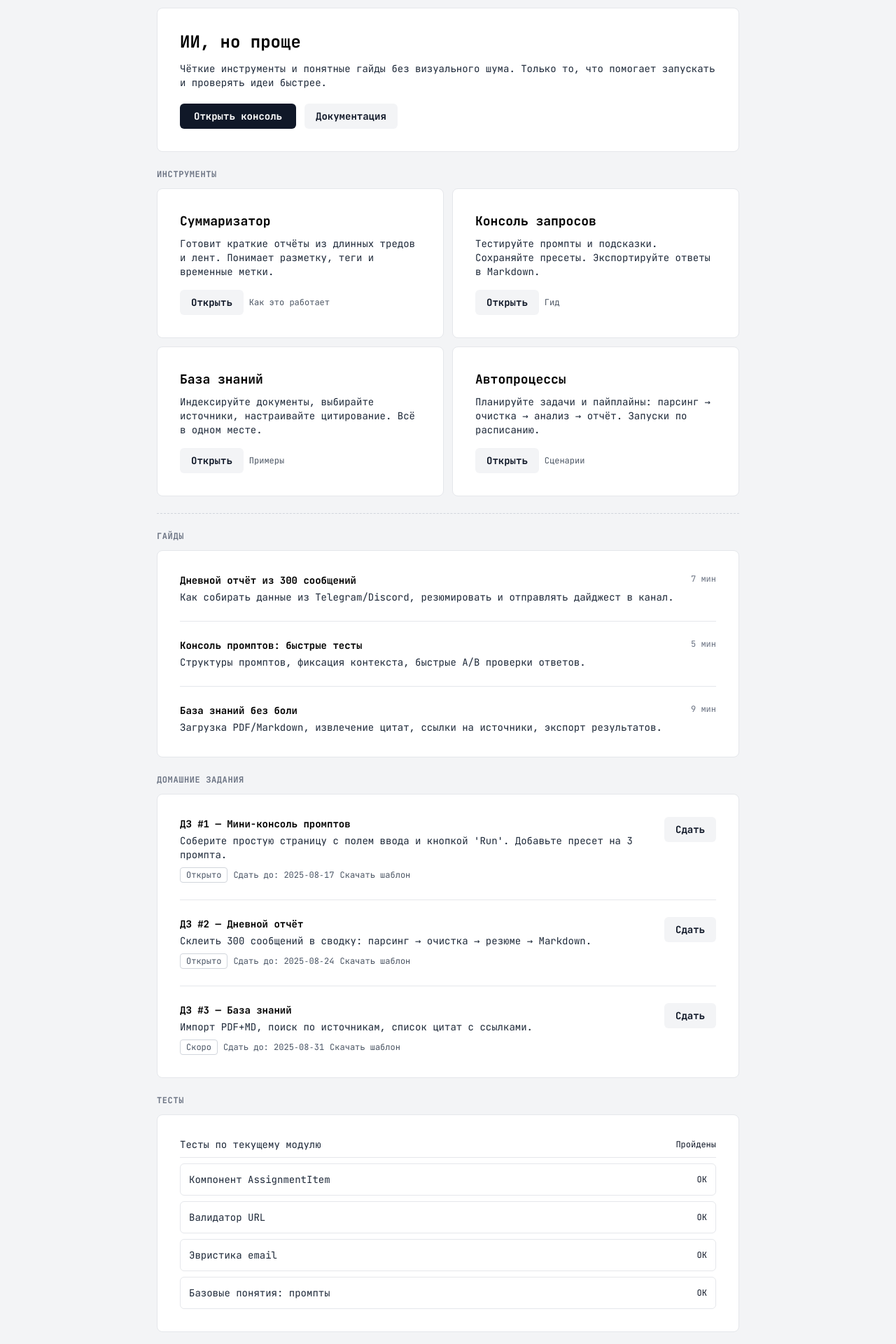
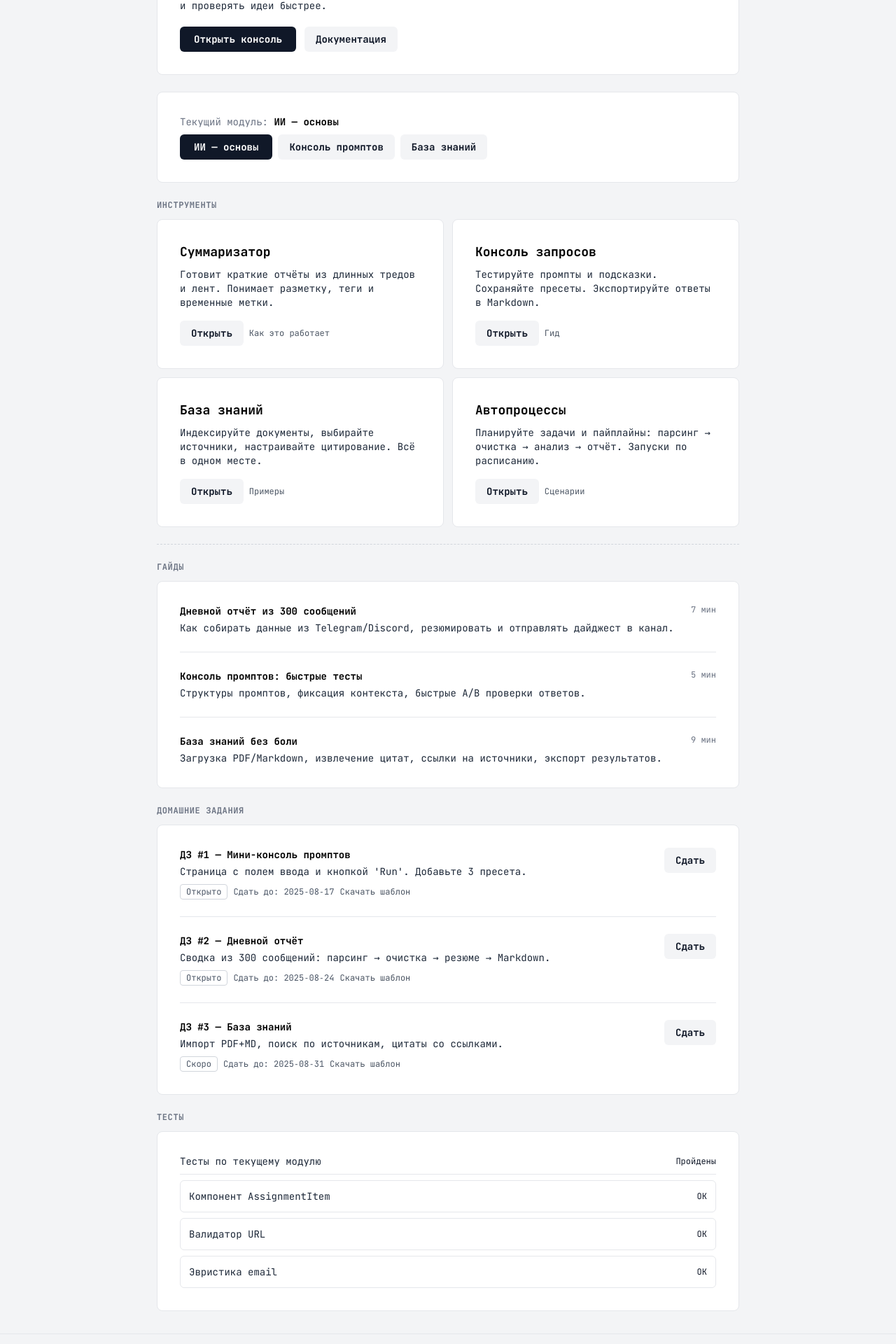
Before and after one commit to riiiiiiiiis/ai-vibecoding-dashboard, a React (Vite) app: page / in a window 1280 px wide. Shown: the part 200-2120 px from the top of the page at 70% size. Built offline with nearby package versions, Linux system fonts and the light colour scheme.

Commit message:
feat(modules): add 3-switch module selector; per-module guides, assignments, and tests; move hero to header

```diff
--- a/src/app/App.jsx
+++ b/src/app/App.jsx
@@ -7,9 +7,17 @@ import { GuideItem } from "../features/guides/GuideItem.jsx";
 import { AssignmentItem } from "../features/assignments/AssignmentItem.jsx";
 import { isHttpUrl, isLikelyEmail } from "../utils/validators.js";
 
+const MODULES = [
+  { key: "basics", name: "ИИ — основы" },
+  { key: "prompts", name: "Консоль промптов" },
+  { key: "knowledge", name: "База знаний" },
+];
+
 export default function App() {
   const [modalOpen, setModalOpen] = useState(false);
   const [quickOpen, setQuickOpen] = useState(false);
+  const [moduleKey, setModuleKey] = useState("basics");
+  const currentModule = useMemo(() => MODULES.find((m) => m.key === moduleKey), [moduleKey]);
 
   const [email, setEmail] = useState("");
   const [emailError, setEmailError] = useState(null);
@@ -50,44 +58,134 @@ export default function App() {
   }
 
   const tests = useMemo(() => {
-    const items = [];
-    items.push({
+    if (moduleKey === "basics") {
+      return [
+        {
           name: "Компонент AssignmentItem",
           pass: typeof AssignmentItem === "function",
           qa: [
             { q: "Что делает AssignmentItem?", a: "Отображает карточку задания: описание, дедлайн, статус и кнопку 'Сдать'." },
             { q: "Как отправить задание?", a: "Нажмите 'Сдать' — вызывается onSubmit(title), открывается модал отправки." },
           ],
-    });
-    items.push({
+        },
+        {
           name: "Валидатор URL",
           pass: isHttpUrl("https://x") && !isHttpUrl("ftp://x"),
           qa: [
             { q: "Какие URL валидны?", a: "Только http/https (начинаются с http:// или https://)." },
             { q: "Пример", a: "https://x — валиден; ftp://x — не валиден." },
           ],
-    });
-    items.push({
+        },
+        {
           name: "Эвристика email",
           pass: isLikelyEmail("a@b.c") && !isLikelyEmail("bad"),
           qa: [
             { q: "Что проверяется?", a: "Наличие символов '@' и '.' — это упрощённая эвристика, не строгая валидация." },
             { q: "Пример", a: "a@b.c — валиден; bad — не валиден." },
           ],
-    });
-    items.push({
+        },
+      ];
+    }
+    if (moduleKey === "prompts") {
+      return [
+        {
           name: "Базовые понятия: промпты",
           pass: true,
           qa: [
             { q: "Что такое промпт?", a: "Текстовая инструкция для модели: цель, контекст, формат ответа, ограничения." },
             { q: "Системный vs пользовательский промпт", a: "Системный задаёт правила/роль; пользовательский — конкретный запрос." },
-        { q: "Что улучшает промпт?", a: "Ясность задачи, конкретные требования к формату, примеры (few‑shot), проверочные критерии." },
+            { q: "Что улучшает промпт?", a: "Ясность задачи, требования к формату, few‑shot примеры, критерии проверки." },
           ],
-    });
-    return items;
-  }, []);
+        },
+        {
+          name: "Шаблоны промптов",
+          pass: true,
+          qa: [
+            { q: "Структура", a: "Роль → Контекст → Задача → Формат ответа → Ограничения → Критерии." },
+            { q: "Пример", a: "'Ты редактор. Выровняй стиль текста, верни Markdown, без лишних комментариев.'" },
+          ],
+        },
+        {
+          name: "A/B тестирование подсказок",
+          pass: true,
+          qa: [
+            { q: "Как сравнивать?", a: "Фиксируйте входные данные и критерии; меняйте один параметр за раз." },
+            { q: "Метрики", a: "Согласованность формата, полнота ответа, субъективное качество, длина, время." },
+          ],
+        },
+      ];
+    }
+    // knowledge
+    return [
+      {
+        name: "Импорт источников",
+        pass: true,
+        qa: [
+          { q: "Что поддерживается?", a: "PDF, Markdown, текстовые фрагменты. Индексация по разделам." },
+          { q: "Как цитировать?", a: "Храните ссылку на оригинал и якорь страницы/позиции." },
+        ],
+      },
+      {
+        name: "Поиск и фильтры",
+        pass: true,
+        qa: [
+          { q: "Поиск по источникам", a: "Ограничивайте контекст релевантными документами и секциями." },
+          { q: "Качество ответа", a: "Показывайте цитаты и источники, избегайте галлюцинаций." },
+        ],
+      },
+      {
+        name: "Проверка ссылок",
+        pass: isHttpUrl("https://x") && !isHttpUrl("ftp://x"),
+        qa: [
+          { q: "Требования к ссылкам", a: "Только http/https; проверяйте доступность и формат." },
+          { q: "Пример", a: "https://example.com — ок; ftp://example.com — нет." },
+        ],
+      },
+    ];
+  }, [moduleKey]);
   const allPass = tests.every((t) => t.pass);
-  const currentModule = "ИИ — основы";
+
+  const guideItems = useMemo(() => {
+    if (moduleKey === "basics") {
+      return [
+        { title: "Дневной отчёт из 300 сообщений", desc: "Как собирать данные из Telegram/Discord, резюмировать и отправлять дайджест в канал.", time: "7 мин" },
+        { title: "Консоль промптов: быстрые тесты", desc: "Структуры промптов, фиксация контекста, быстрые A/B проверки ответов.", time: "5 мин" },
+        { title: "База знаний без боли", desc: "Загрузка PDF/Markdown, извлечение цитат, ссылки на источники, экспорт результатов.", time: "9 мин" },
+      ];
+    }
+    if (moduleKey === "prompts") {
+      return [
+        { title: "Шаблоны промптов", desc: "Роль → Контекст → Задача → Формат → Ограничения → Критерии.", time: "6 мин" },
+        { title: "A/B тесты подсказок", desc: "Сравнение вариантов при фиксированном вводе и метриках.", time: "4 мин" },
+        { title: "Few‑shot примеры", desc: "Как подбирать и сокращать примеры для лучшего качества.", time: "5 мин" },
+      ];
+    }
+    return [
+      { title: "Импорт PDF/MD", desc: "Стратегии парсинга, нормализация и сегментация.", time: "6 мин" },
+      { title: "Поиск по источникам", desc: "Ограничение контекста релевантными документами.", time: "5 мин" },
+      { title: "Цитирование", desc: "Ссылки, страницы, якоря; экспорт результатов.", time: "5 мин" },
+    ];
+  }, [moduleKey]);
+
+  const assignmentItems = useMemo(() => {
+    if (moduleKey === "basics") {
+      return [
+        { title: "ДЗ #1 — Мини-консоль промптов", desc: "Страница с полем ввода и кнопкой 'Run'. Добавьте 3 пресета.", due: "2025‑08‑17", status: "Открыто" },
+        { title: "ДЗ #2 — Дневной отчёт", desc: "Сводка из 300 сообщений: парсинг → очистка → резюме → Markdown.", due: "2025‑08‑24", status: "Открыто" },
+        { title: "ДЗ #3 — База знаний", desc: "Импорт PDF+MD, поиск по источникам, цитаты со ссылками.", due: "2025‑08‑31", status: "Скоро" },
+      ];
+    }
+    if (moduleKey === "prompts") {
+      return [
+        { title: "ДЗ #1 — Шаблон промпта", desc: "Соберите шаблон с ролью, форматом ответа и критериями.", due: "2025‑08‑18", status: "Открыто" },
+        { title: "ДЗ #2 — A/B тест", desc: "Сравните 2 версии подсказки на одном датасете.", due: "2025‑08‑25", status: "Открыто" },
+      ];
+    }
+    return [
+      { title: "ДЗ #1 — Импорт источников", desc: "Загрузите 2 PDF и 1 MD, выделите 5 цитат.", due: "2025‑08‑19", status: "Открыто" },
+      { title: "ДЗ #2 — Поиск", desc: "Настройте поиск по источникам и покажите 3 ответа с цитатами.", due: "2025‑08‑26", status: "Открыто" },
+    ];
+  }, [moduleKey]);
 
   return (
     <div
@@ -120,14 +218,7 @@ export default function App() {
       </header>
 
       <main className="max-w-4xl mx-auto p-6 sm:p-8 space-y-6">
-        {/* Текущий модуль */}
-        <Card className="py-3">
-          <div className="text-sm">
-            <span className="text-gray-500">Текущий модуль: </span>
-            <span className="font-bold text-black">{currentModule}</span>
-          </div>
-        </Card>
-
+        {/* Заголовок */}
         <Card>
           <div className="space-y-3">
             <H2>ИИ, но проще</H2>
@@ -135,6 +226,28 @@ export default function App() {
             <div className="flex items-center gap-3 pt-2">
               <Button onClick={openConsole}>Открыть консоль</Button>
               <Button variant="secondary">Документация</Button>
+            </div>
+          </div>
+        </Card>
+
+        {/* Текущий модуль и переключение */}
+        <Card className="py-3">
+          <div className="flex flex-col gap-2">
+            <div className="text-sm">
+              <span className="text-gray-500">Текущий модуль: </span>
+              <span className="font-bold text-black">{currentModule?.name}</span>
+            </div>
+            <div className="flex flex-wrap gap-2">
+              {MODULES.map((m) => (
+                <Button
+                  key={m.key}
+                  variant={m.key === moduleKey ? "primary" : "secondary"}
+                  onClick={() => setModuleKey(m.key)}
+                  aria-pressed={m.key === moduleKey}
+                >
+                  {m.name}
+                </Button>
+              ))}
             </div>
           </div>
         </Card>
@@ -185,22 +298,24 @@ export default function App() {
         <section id="guides" className="space-y-3">
           <SectionHeading>Гайды</SectionHeading>
           <Card className="space-y-6">
-            <GuideItem title="Дневной отчёт из 300 сообщений" desc="Как собирать данные из Telegram/Discord, резюмировать и отправлять дайджест в канал." time="7 мин" />
-            <DividerSolid />
-            <GuideItem title="Консоль промптов: быстрые тесты" desc="Структуры промптов, фиксация контекста, быстрые A/B проверки ответов." time="5 мин" />
-            <DividerSolid />
-            <GuideItem title="База знаний без боли" desc="Загрузка PDF/Markdown, извлечение цитат, ссылки на источники, экспорт результатов." time="9 мин" />
+            {guideItems.map((g, idx) => (
+              <React.Fragment key={g.title}>
+                {idx > 0 && <DividerSolid />}
+                <GuideItem title={g.title} desc={g.desc} time={g.time} />
+              </React.Fragment>
+            ))}
           </Card>
         </section>
 
         <section id="assignments" className="space-y-3">
           <SectionHeading>Домашние задания</SectionHeading>
           <Card className="space-y-6">
-            <AssignmentItem title="ДЗ #1 — Мини-консоль промптов" desc="Соберите простую страницу с полем ввода и кнопкой 'Run'. Добавьте пресет на 3 промпта." due="2025‑08‑17" status="Открыто" onSubmit={openSubmit} />
-            <DividerSolid />
-            <AssignmentItem title="ДЗ #2 — Дневной отчёт" desc="Склеить 300 сообщений в сводку: парсинг → очистка → резюме → Markdown." due="2025‑08‑24" status="Открыто" onSubmit={openSubmit} />
-            <DividerSolid />
-            <AssignmentItem title="ДЗ #3 — База знаний" desc="Импорт PDF+MD, поиск по источникам, список цитат с ссылками." due="2025‑08‑31" status="Скоро" onSubmit={openSubmit} />
+            {assignmentItems.map((a, idx) => (
+              <React.Fragment key={a.title}>
+                {idx > 0 && <DividerSolid />}
+                <AssignmentItem title={a.title} desc={a.desc} due={a.due} status={a.status} onSubmit={openSubmit} />
+              </React.Fragment>
+            ))}
           </Card>
         </section>
 
```
Lines whose indentation alone changed are shown as unchanged.
